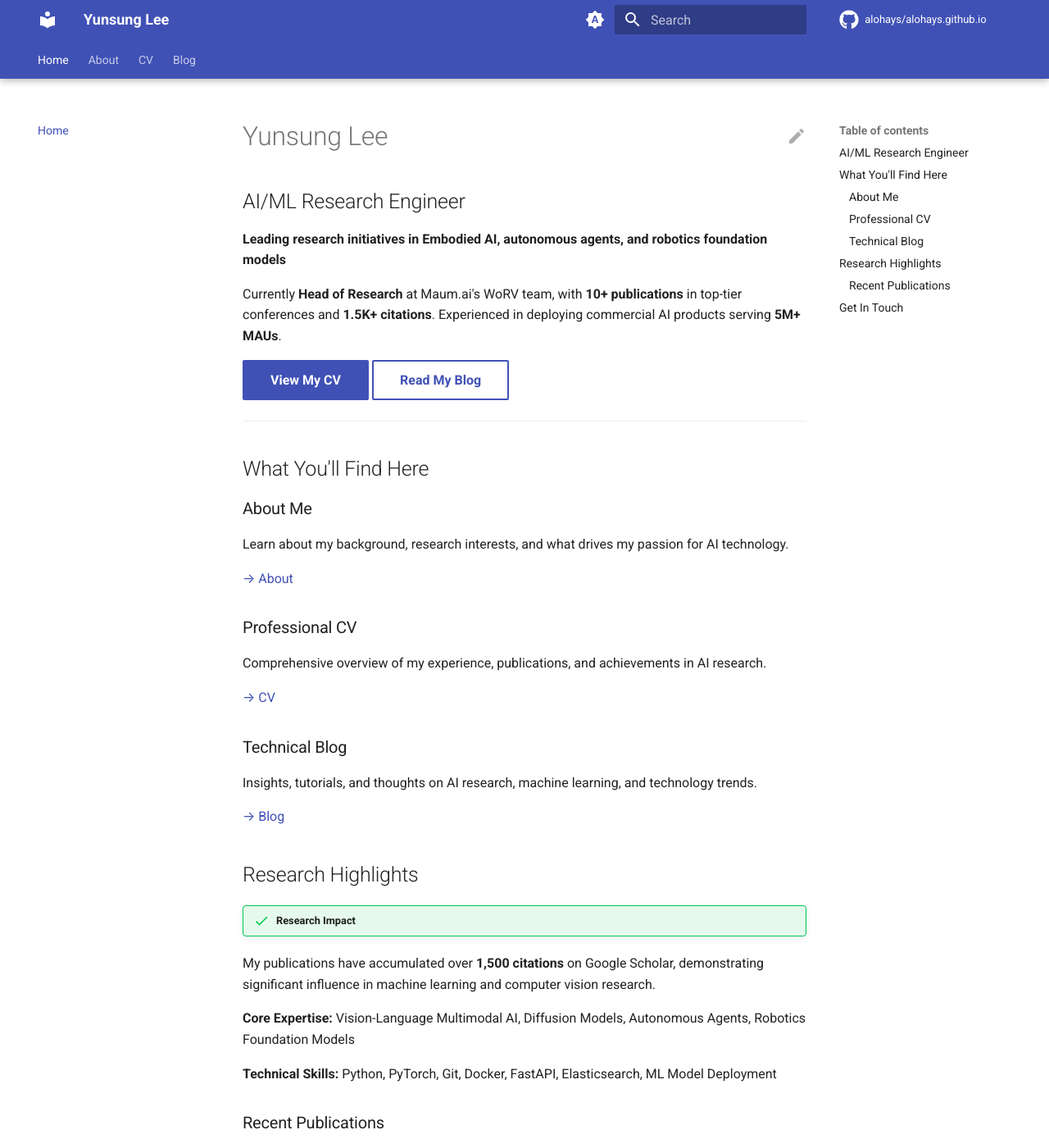
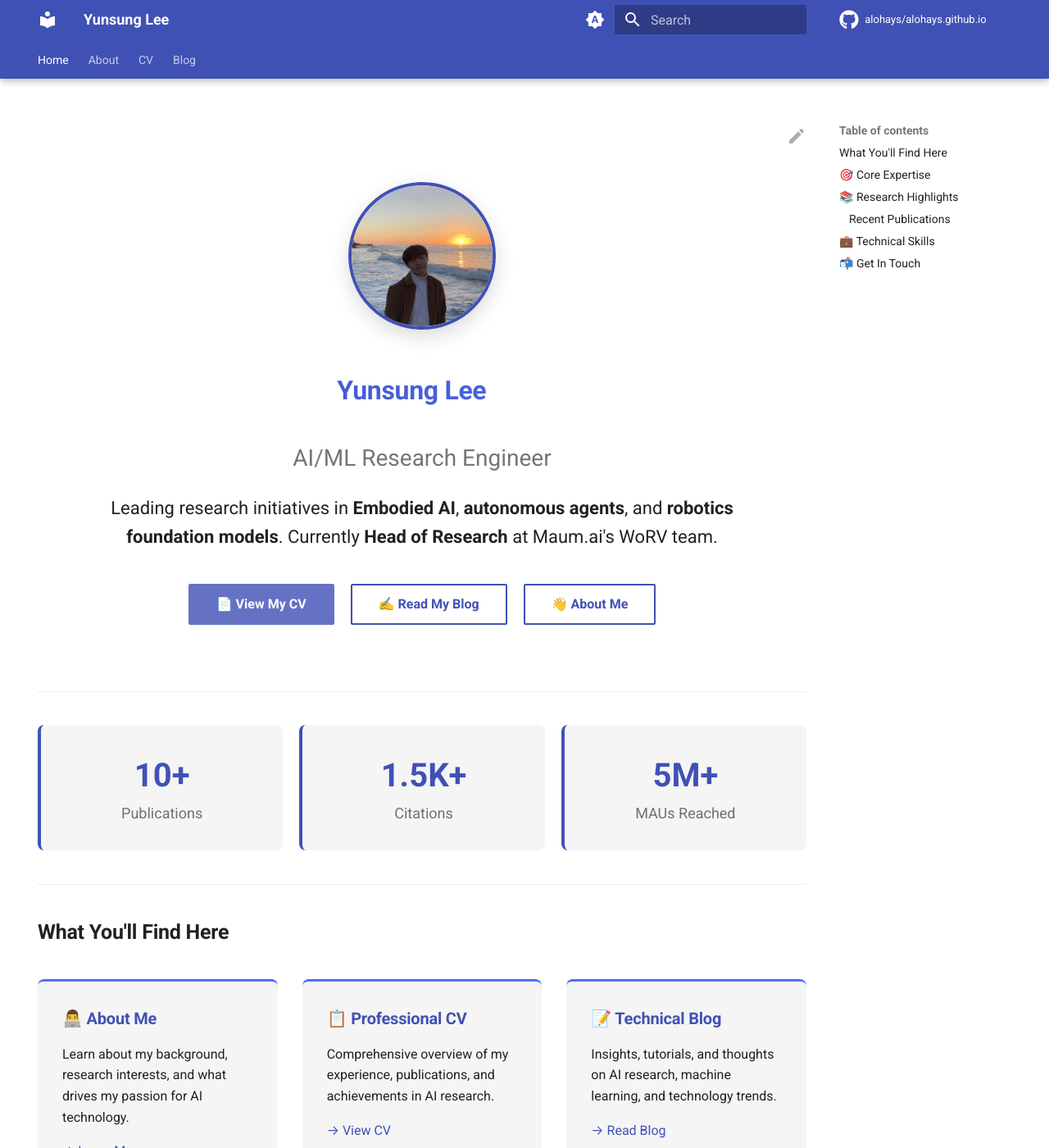
Before and after one commit to alohays/alohays.github.io, an MkDocs documentation site: the page built from docs/index.md, in a window 1280 px wide and 1400 px high. Shown: the whole window at 82% size. Built offline with MkDocs 1.6.1 and Material for MkDocs 9.7.7, drawn with Linux system fonts in a browser that asks for light colours; comment, search, counter and statistics services are not loaded; some of the changed text lies outside the part shown.

Commit message:
feat: redesign homepage with profile image and enhanced UI
- Add GitHub profile image to homepage hero section
- Create modern, visually appealing layout with custom CSS
- Add statistics cards showing publications, citations, and MAU metrics
- Implement responsive grid layouts for expertise and content sections
- Add custom styling with animations and hover effects
- Include favicon from GitHub profile image
- Enhance mobile responsiveness
- Add dark mode support for all new components
- Improve overall visual hierarchy and user experience

```diff
--- a/docs/index.md
+++ b/docs/index.md
@@ -1,51 +1,216 @@
 ---
 title: Home
 description: AI/ML Research Engineer specializing in multimodal AI, autonomous agents, and robotics foundation models
+hide:
+  - navigation
 ---
 
-# Yunsung Lee
+<style>
+.hero-section {
+  text-align: center;
+  padding: 3rem 1rem 2rem;
+  margin-bottom: 2rem;
+}
 
-## AI/ML Research Engineer
+.profile-image {
+  width: 180px;
+  height: 180px;
+  border-radius: 50%;
+  border: 4px solid var(--md-primary-fg-color);
+  box-shadow: 0 8px 24px rgba(0,0,0,0.15);
+  margin-bottom: 1.5rem;
+  transition: transform 0.3s ease, box-shadow 0.3s ease;
+}
 
-**Leading research initiatives in Embodied AI, autonomous agents, and robotics foundation models**
+.profile-image:hover {
+  transform: scale(1.05);
+  box-shadow: 0 12px 32px rgba(0,0,0,0.2);
+}
 
-Currently **Head of Research** at Maum.ai's WoRV team, with **10+ publications** in top-tier conferences and **1.5K+ citations**. Experienced in deploying commercial AI products serving **5M+ MAUs**.
+.hero-title {
+  font-size: 2.5rem;
+  font-weight: 700;
+  margin-bottom: 0.5rem;
+  background: linear-gradient(135deg, var(--md-primary-fg-color), var(--md-accent-fg-color));
+  -webkit-background-clip: text;
+  -webkit-text-fill-color: transparent;
+  background-clip: text;
+}
 
-[View My CV](cv/index.md){ .md-button .md-button--primary }
-[Read My Blog](blog/index.md){ .md-button }
+.hero-subtitle {
+  font-size: 1.4rem;
+  color: var(--md-default-fg-color--light);
+  margin-bottom: 1rem;
+}
+
+.hero-description {
+  font-size: 1.1rem;
+  max-width: 800px;
+  margin: 0 auto 2rem;
+  line-height: 1.6;
+}
+
+.button-group {
+  display: flex;
+  gap: 1rem;
+  justify-content: center;
+  flex-wrap: wrap;
+  margin-top: 2rem;
+}
+
+.stats-grid {
+  display: grid;
+  grid-template-columns: repeat(auto-fit, minmax(200px, 1fr));
+  gap: 1rem;
+  margin: 2rem 0;
+}
+
+.stat-card {
+  text-align: center;
+  padding: 1.5rem;
+  background: var(--md-code-bg-color);
+  border-radius: 8px;
+  border-left: 4px solid var(--md-primary-fg-color);
+  transition: transform 0.2s ease, box-shadow 0.2s ease;
+}
+
+.stat-card:hover {
+  transform: translateY(-4px);
+  box-shadow: 0 6px 16px rgba(0,0,0,0.1);
+}
+
+.stat-number {
+  font-size: 2rem;
+  font-weight: 700;
+  color: var(--md-primary-fg-color);
+  display: block;
+}
+
+.stat-label {
+  font-size: 0.9rem;
+  color: var(--md-default-fg-color--light);
+  margin-top: 0.5rem;
+}
+
+.section-grid {
+  display: grid;
+  grid-template-columns: repeat(auto-fit, minmax(280px, 1fr));
+  gap: 1.5rem;
+  margin: 2rem 0;
+}
+
+.section-card {
+  padding: 1.5rem;
+  background: var(--md-code-bg-color);
+  border-radius: 8px;
+  border-top: 3px solid var(--md-accent-fg-color);
+  transition: transform 0.2s ease, box-shadow 0.2s ease;
+}
+
+.section-card:hover {
+  transform: translateY(-4px);
+  box-shadow: 0 8px 20px rgba(0,0,0,0.12);
+}
+
+.section-card h3 {
+  margin-top: 0;
+  color: var(--md-primary-fg-color);
+}
+</style>
+
+<div class="hero-section" markdown="1">
+
+<img src="assets/images/profile.png" alt="Yunsung Lee" class="profile-image">
+
+<h1 class="hero-title">Yunsung Lee</h1>
+
+<p class="hero-subtitle">AI/ML Research Engineer</p>
+
+<p class="hero-description">
+Leading research initiatives in <strong>Embodied AI</strong>, <strong>autonomous agents</strong>, and <strong>robotics foundation models</strong>. Currently <strong>Head of Research</strong> at Maum.ai's WoRV team.
+</p>
+
+<div class="button-group">
+  <a href="cv/index.md" class="md-button md-button--primary">📄 View My CV</a>
+  <a href="blog/index.md" class="md-button">✍️ Read My Blog</a>
+  <a href="about/index.md" class="md-button">👋 About Me</a>
+</div>
+
+</div>
+
+---
+
+<div class="stats-grid">
+  <div class="stat-card">
+    <span class="stat-number">10+</span>
+    <span class="stat-label">Publications</span>
+  </div>
+  <div class="stat-card">
+    <span class="stat-number">1.5K+</span>
+    <span class="stat-label">Citations</span>
+  </div>
+  <div class="stat-card">
+    <span class="stat-number">5M+</span>
+    <span class="stat-label">MAUs Reached</span>
+  </div>
+</div>
 
 ---
 
 ## What You'll Find Here
 
-### About Me
+<div class="section-grid">
+  <div class="section-card">
+    <h3>👨‍💻 About Me</h3>
+    <p>Learn about my background, research interests, and what drives my passion for AI technology.</p>
+    <p><a href="about/index.md">→ Learn More</a></p>
+  </div>
 
-Learn about my background, research interests, and what drives my passion for AI technology.
+  <div class="section-card">
+    <h3>📋 Professional CV</h3>
+    <p>Comprehensive overview of my experience, publications, and achievements in AI research.</p>
+    <p><a href="cv/index.md">→ View CV</a></p>
+  </div>
 
-[→ About](about/index.md)
+  <div class="section-card">
+    <h3>📝 Technical Blog</h3>
+    <p>Insights, tutorials, and thoughts on AI research, machine learning, and technology trends.</p>
+    <p><a href="blog/index.md">→ Read Blog</a></p>
+  </div>
+</div>
 
-### Professional CV
+---
 
-Comprehensive overview of my experience, publications, and achievements in AI research.
+## 🎯 Core Expertise
 
-[→ CV](cv/index.md)
+<div class="section-grid">
+  <div class="section-card">
+    <h3>🤖 Vision-Language AI</h3>
+    <p>Multimodal systems that understand both visual and textual information</p>
+  </div>
 
-### Technical Blog
+  <div class="section-card">
+    <h3>🎨 Diffusion Models</h3>
+    <p>Generative AI and advanced diffusion-based approaches</p>
+  </div>
 
-Insights, tutorials, and thoughts on AI research, machine learning, and technology trends.
+  <div class="section-card">
+    <h3>🚀 Autonomous Agents</h3>
+    <p>Embodied AI systems for real-world environments</p>
+  </div>
 
-[→ Blog](blog/index.md)
+  <div class="section-card">
+    <h3>🏗️ Foundation Models</h3>
+    <p>Large-scale robotics models for generalizable intelligence</p>
+  </div>
+</div>
 
-## Research Highlights
+---
+
+## 📚 Research Highlights
 
 !!! success "Research Impact"
-My publications have accumulated over **1,500 citations** on Google Scholar, demonstrating significant influence in machine learning and computer vision research.
-
-**Core Expertise:**
-Vision-Language Multimodal AI, Diffusion Models, Autonomous Agents, Robotics Foundation Models
-
-**Technical Skills:**
-Python, PyTorch, Git, Docker, FastAPI, Elasticsearch, ML Model Deployment
+    My publications have accumulated over **1,500 citations** on Google Scholar, demonstrating significant influence in machine learning and computer vision research.
 
 ### Recent Publications
 
@@ -53,14 +218,45 @@ Python, PyTorch, Git, Docker, FastAPI, Elasticsearch, ML Model Deployment
 - **Addressing Negative Transfer in Diffusion Models** (NeurIPS'23)
 - **Towards Practical Plug-and-Play Diffusion Models** (CVPR'23)
 
-[View All Publications](cv/index.md#publications){ .md-button }
+[View All Publications](cv/index.md#publications){ .md-button .md-button--primary }
 
 ---
 
-## Get In Touch
+## 💼 Technical Skills
+
+<div class="stats-grid">
+  <div class="stat-card">
+    <span style="font-size: 2rem;">🐍</span>
+    <span class="stat-label">Python & PyTorch</span>
+  </div>
+  <div class="stat-card">
+    <span style="font-size: 2rem;">🐳</span>
+    <span class="stat-label">Docker & FastAPI</span>
+  </div>
+  <div class="stat-card">
+    <span style="font-size: 2rem;">⚡</span>
+    <span class="stat-label">ML Deployment</span>
+  </div>
+  <div class="stat-card">
+    <span style="font-size: 2rem;">🔍</span>
+    <span class="stat-label">Elasticsearch</span>
+  </div>
+</div>
+
+---
+
+## 📬 Get In Touch
 
 I'm always interested in connecting with fellow researchers and discussing new ideas in AI and machine learning.
 
-- **GitHub:** [@alohays](https://github.com/alohays)
-- **LinkedIn:** [Yunsung Lee](https://www.linkedin.com/in/yunsung-lee-23a926150/)
-- **Email:** [dldbstjd9751@gmail.com](mailto:dldbstjd9751@gmail.com)
+<div style="text-align: center; margin-top: 2rem;">
+  <a href="https://github.com/alohays" class="md-button">
+    :fontawesome-brands-github: GitHub
+  </a>
+  <a href="https://www.linkedin.com/in/yunsung-lee-23a926150/" class="md-button">
+    :fontawesome-brands-linkedin: LinkedIn
+  </a>
+  <a href="mailto:dldbstjd9751@gmail.com" class="md-button">
+    :fontawesome-solid-envelope: Email
+  </a>
+</div>
--- /dev/null
+++ b/docs/stylesheets/extra.css
@@ -0,0 +1,121 @@
+/* Custom styles for enhanced homepage */
+
+:root {
+  --hero-gradient-start: #3f51b5;
+  --hero-gradient-end: #5c6bc0;
+}
+
+/* Smooth scroll behavior */
+html {
+  scroll-behavior: smooth;
+}
+
+/* Enhanced card animations */
+.md-typeset .section-card,
+.md-typeset .stat-card {
+  cursor: pointer;
+}
+
+/* Improved button styling */
+.md-button {
+  transition: all 0.3s ease;
+  font-weight: 500;
+}
+
+.md-button:hover {
+  transform: translateY(-2px);
+  box-shadow: 0 4px 12px rgba(0, 0, 0, 0.15);
+}
+
+/* Enhanced admonition styling */
+.md-typeset .admonition {
+  border-radius: 8px;
+  box-shadow: 0 2px 8px rgba(0, 0, 0, 0.1);
+}
+
+/* Better link colors */
+.md-typeset a {
+  transition: color 0.2s ease;
+}
+
+/* Responsive adjustments */
+@media screen and (max-width: 768px) {
+  .hero-title {
+    font-size: 2rem !important;
+  }
+
+  .hero-subtitle {
+    font-size: 1.2rem !important;
+  }
+
+  .hero-description {
+    font-size: 1rem !important;
+  }
+
+  .profile-image {
+    width: 150px !important;
+    height: 150px !important;
+  }
+
+  .stats-grid,
+  .section-grid {
+    grid-template-columns: 1fr !important;
+  }
+}
+
+/* Dark mode enhancements */
+[data-md-color-scheme="slate"] {
+  --md-code-bg-color: #1e1e1e;
+}
+
+[data-md-color-scheme="slate"] .stat-card,
+[data-md-color-scheme="slate"] .section-card {
+  background: #1e1e1e;
+  border-color: rgba(255, 255, 255, 0.1);
+}
+
+[data-md-color-scheme="slate"] .profile-image {
+  border-color: var(--md-primary-fg-color);
+  box-shadow: 0 8px 24px rgba(0, 0, 0, 0.4);
+}
+
+/* Improved typography */
+.md-typeset h1,
+.md-typeset h2,
+.md-typeset h3 {
+  font-weight: 600;
+}
+
+/* Loading animation for profile image */
+@keyframes fadeIn {
+  from {
+    opacity: 0;
+    transform: translateY(20px);
+  }
+  to {
+    opacity: 1;
+    transform: translateY(0);
+  }
+}
+
+.hero-section {
+  animation: fadeIn 0.8s ease-out;
+}
+
+/* Pulse animation for important elements */
+@keyframes pulse {
+  0%, 100% {
+    opacity: 1;
+  }
+  50% {
+    opacity: 0.8;
+  }
+}
+
+.md-button--primary {
+  animation: pulse 2s infinite;
+}
+
+.md-button--primary:hover {
+  animation: none;
+}
--- a/mkdocs.yml
+++ b/mkdocs.yml
@@ -91,6 +91,9 @@ extra:
       link: mailto:dldbstjd9751@gmail.com
       name: Email
 
+extra_css:
+  - stylesheets/extra.css
+
 markdown_extensions:
   - abbr
   - admonition
```
Also changed, not shown: docs/assets/favicon.png (added), docs/assets/images/profile.png (added).
